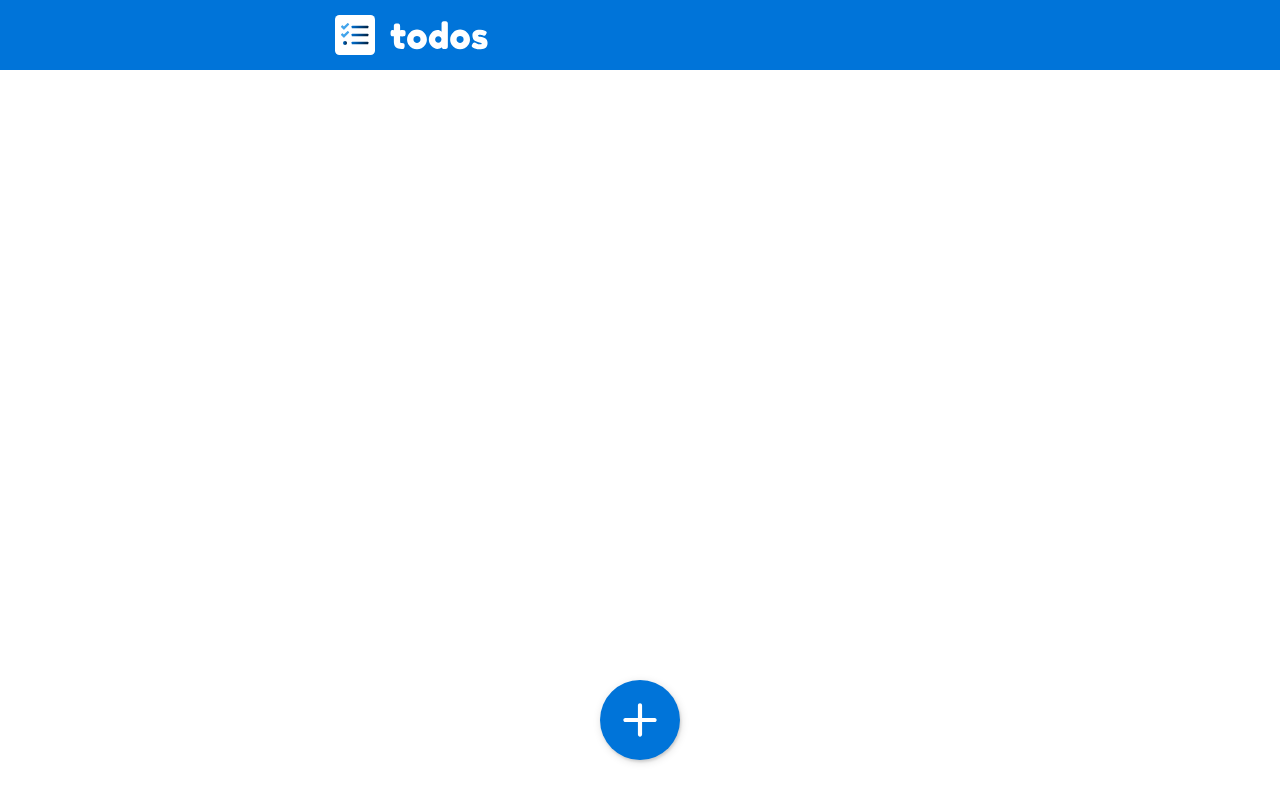
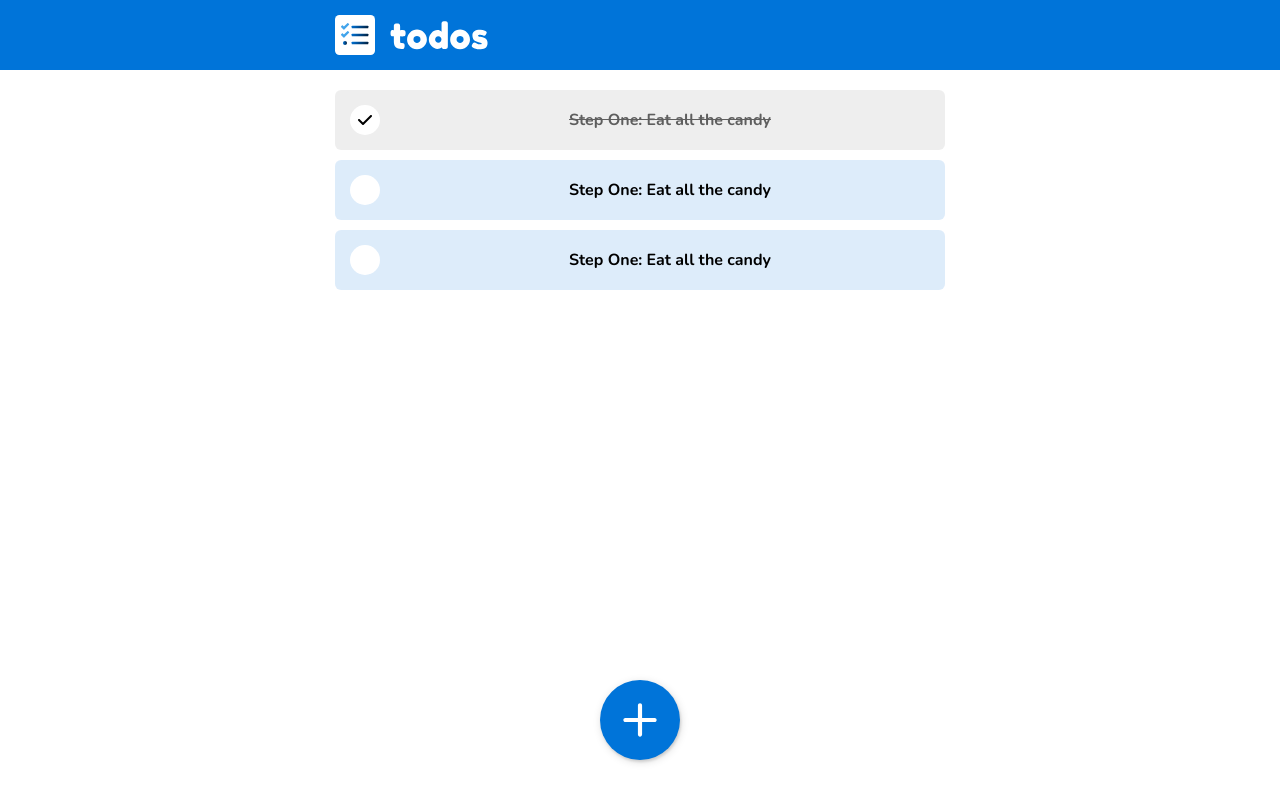
Before and after one commit to rb-wbscoding/todoreact, a React (Create React App) app: page / in a window 1280 px wide. Built offline with nearby package versions, Linux system fonts and the light colour scheme.

Commit message:
Rebuilt components for InputOverlay, TodoItem, TodoList

```diff
--- a/public/index.html
+++ b/public/index.html
@@ -10,6 +10,10 @@
       content="Web site created using create-react-app"
     />
     <link rel="apple-touch-icon" href="%PUBLIC_URL%/logo192.png" />
+    <link
+      href="https://fonts.googleapis.com/css2?family=Nunito:wght@400;700&display=swap"
+      rel="stylesheet"
+    />
     <!--
       manifest.json provides metadata used when your web app is installed on a
       user's mobile device or desktop. See https://developers.google.com/web/fundamentals/web-app-manifest/
--- a/src/App.js
+++ b/src/App.js
@@ -1,13 +1,17 @@
 import React from 'react';
 import './App.css';
-import Header from "./components/header/Header";
-import AddButton from "./components/addbutton/AddButton"
+import Header from './components/header/Header';
+import AddButton from './components/addbutton/AddButton';
+import TodoList from './components/todolist/TodoList';
+import InputOverlay from './components/inputoverlay/InputOverlay';
 
 function App() {
   return (
     <div className="App">
       <Header />
       <AddButton />
+      <TodoList />
+      {false && <InputOverlay />}
     </div>
   );
 }
--- /dev/null
+++ b/src/components/inputoverlay/InputOverlay.js
@@ -0,0 +1,23 @@
+import React from 'react';
+import styles from './InputOverlay.module.css';
+import closesvg from '../../assets/close.svg';
+
+function InputOverlay({ mode = 'add' }) {
+  return (
+    <>
+      <div className={styles.background}></div>
+      <div className={styles.overlay}>
+        <button className={styles.cancelbutton}>
+          <img src={closesvg} alt="Checkmark" />
+        </button>
+        <div className={styles.form}>
+          <h2>{mode === 'edit' ? 'Edit Todo' : 'Add Todo'}</h2>
+          <textarea rows="3"></textarea>
+          <button className={styles.submitbutton}>Save</button>
+        </div>
+      </div>
+    </>
+  );
+}
+
+export default InputOverlay;
--- /dev/null
+++ b/src/components/inputoverlay/InputOverlay.module.css
@@ -0,0 +1,96 @@
+.background {
+  position: fixed;
+  top: 0;
+  bottom: 0;
+  left: 0;
+  right: 0;
+  background-color: #00000033;
+  z-index: 120;
+  transition: opacity 0.3s;
+}
+
+.overlay {
+  position: fixed;
+  bottom: 0;
+  left: 0;
+  right: 0;
+  background-color: #0074d9;
+  padding: 20px;
+  z-index: 125;
+  transition: bottom 0.3s;
+}
+
+.cancelbutton {
+  position: absolute;
+  top: -50px;
+  left: 50%;
+  transform: translateX(-50%);
+  border: none;
+  width: 35px;
+  height: 35px;
+  border-radius: 50%;
+  background-color: #fff;
+  display: flex;
+  align-items: center;
+  justify-content: center;
+  box-shadow: 1px 2px 3px #00000022, 1px 2px 9px #00000022;
+  transition: transform 0.2s, opacity 0.2s;
+  cursor: pointer;
+}
+
+.cancelbutton:hover {
+  opacity: 0.8;
+}
+
+.cancelbutton:active {
+  transform: translateX(-50%) scale(0.9);
+}
+
+.form {
+  margin: 0 auto;
+  max-width: 400px;
+}
+
+.form h2 {
+  color: #fff;
+  font-weight: 700;
+  font-size: 2rem;
+  margin: 0 4px 15px;
+  text-align: center;
+}
+
+.form textarea {
+  width: 100%;
+  margin-bottom: 20px;
+  font-family: var(--font-family);
+  padding: 10px 16px;
+  border: none;
+  border-radius: 6px;
+  resize: none;
+  background-color: #00000044;
+  color: #fff;
+  line-height: 1.8;
+  font-size: 1rem;
+  box-shadow: inset 1px 1px 3px #00000033, inset 1px 1px 9px #00000033;
+}
+
+.submitbutton {
+  margin: 0 auto;
+  display: block;
+  border: none;
+  background-color: #fff;
+  padding: 20px 36px;
+  border-radius: 6px;
+  font-weight: 700;
+  transition: transform 0.2s, opacity 0.2s;
+  cursor: pointer;
+}
+
+.submitbutton:hover {
+  opacity: 0.6;
+}
+
+.submitbutton:active {
+  opacity: 0.6;
+  transform: scale(0.9);
+}
--- /dev/null
+++ b/src/components/todoitem/TodoItem.js
@@ -0,0 +1,20 @@
+import React from 'react';
+import styles from './TodoItem.module.css';
+import checkmarksvg from '../../assets/checkmark.svg';
+
+function TodoItem({ isChecked = false }) {
+  return (
+    <article
+      className={`${styles.todo} ${
+        isChecked ? styles.checked : styles.unchecked
+      }`}
+    >
+      <div className={styles.icon}>
+        {isChecked && <img src={checkmarksvg} alt="Checkmark" />}
+      </div>
+      <div className={styles.description}>Step One: Eat all the candy</div>
+    </article>
+  );
+}
+
+export default TodoItem;
--- /dev/null
+++ b/src/components/todoitem/TodoItem.module.css
@@ -0,0 +1,47 @@
+.todo {
+  border-radius: 6px;
+  display: flex;
+  align-items: center;
+  position: relative;
+  margin-bottom: 10px;
+}
+
+.checked {
+  background-color: #00000011;
+}
+
+.unchecked {
+  background-color: #0074d922;
+}
+
+.icon {
+  margin: 15px;
+  width: 30px;
+  height: 30px;
+  border-radius: 50%;
+  background-color: #fff;
+  display: grid;
+  place-items: center;
+  cursor: pointer;
+}
+
+.description {
+  flex: 1;
+  padding: 15px;
+  text-align: center;
+  font-weight: 700;
+  line-height: 1.5;
+  cursor: pointer;
+  transition: opacity 0.2s;
+  overflow: hidden;
+  word-break: break-word;
+}
+
+.checked .description {
+  opacity: 0.6;
+  text-decoration: line-through;
+}
+
+.unchecked .description:hover {
+  opacity: 0.6;
+}
--- /dev/null
+++ b/src/components/todolist/TodoList.js
@@ -0,0 +1,15 @@
+import React from 'react';
+import styles from './TodoList.module.css';
+import TodoItem from '../todoitem/TodoItem';
+
+function TodoList() {
+  return (
+    <main className={styles.container}>
+      <TodoItem isChecked />
+      <TodoItem />
+      <TodoItem />
+    </main>
+  );
+}
+
+export default TodoList;
--- /dev/null
+++ b/src/components/todolist/TodoList.module.css
@@ -0,0 +1,15 @@
+.container {
+  padding: 90px 20px 40px;
+  max-width: 650px;
+  margin: 0 auto;
+  position: relative;
+}
+
+.container:empty::before {
+  content: 'Nothing to do 🤷‍♂️';
+  display: block;
+  position: absolute;
+  left: 50%;
+  transform: translateX(-50%);
+  top: 180px;
+}
--- a/src/index.css
+++ b/src/index.css
@@ -4,9 +4,7 @@
 
 body {
   margin: 0;
-  font-family: -apple-system, BlinkMacSystemFont, 'Segoe UI', 'Roboto', 'Oxygen',
-    'Ubuntu', 'Cantarell', 'Fira Sans', 'Droid Sans', 'Helvetica Neue',
-    sans-serif;
+  font-family: 'Nunito', sans-serif;
   -webkit-font-smoothing: antialiased;
   -moz-osx-font-smoothing: grayscale;
 }
```
Also changed, not shown: src/assets/close.svg (renamed from src/assets/minus.svg).
